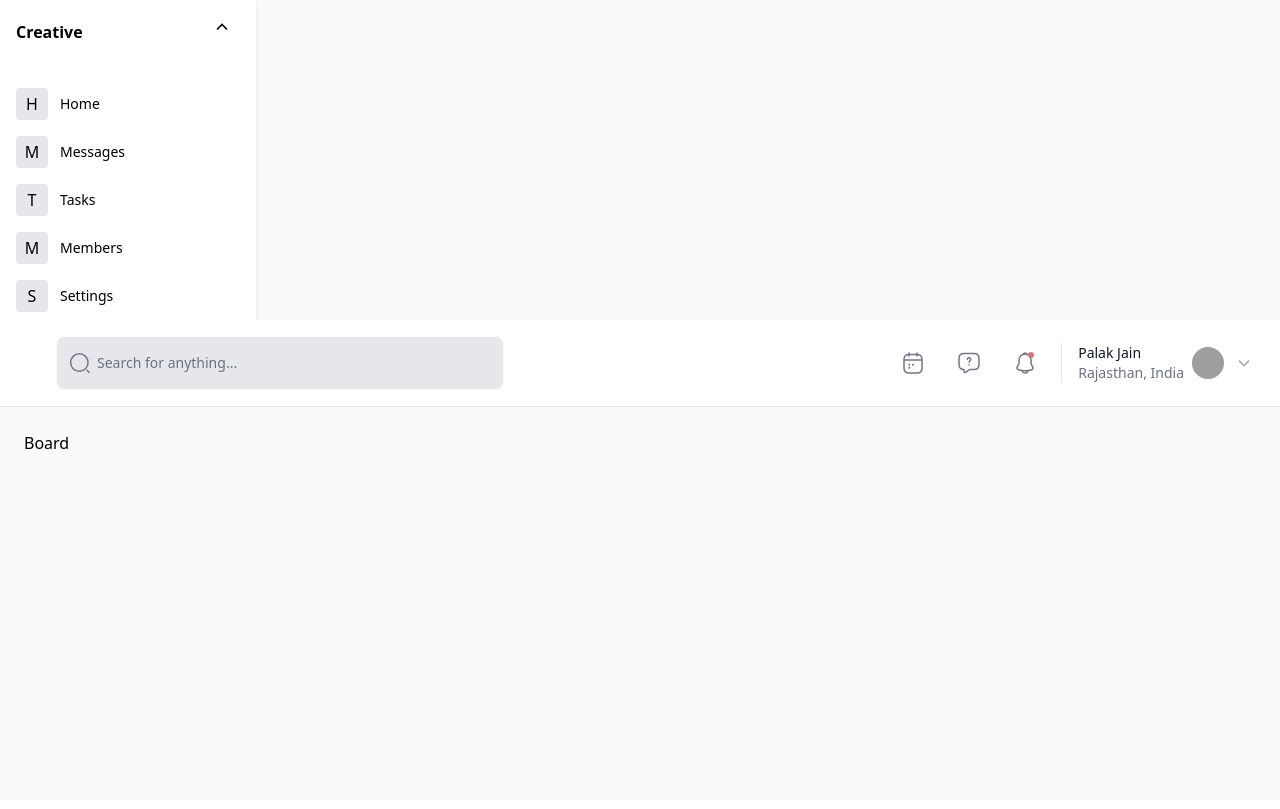
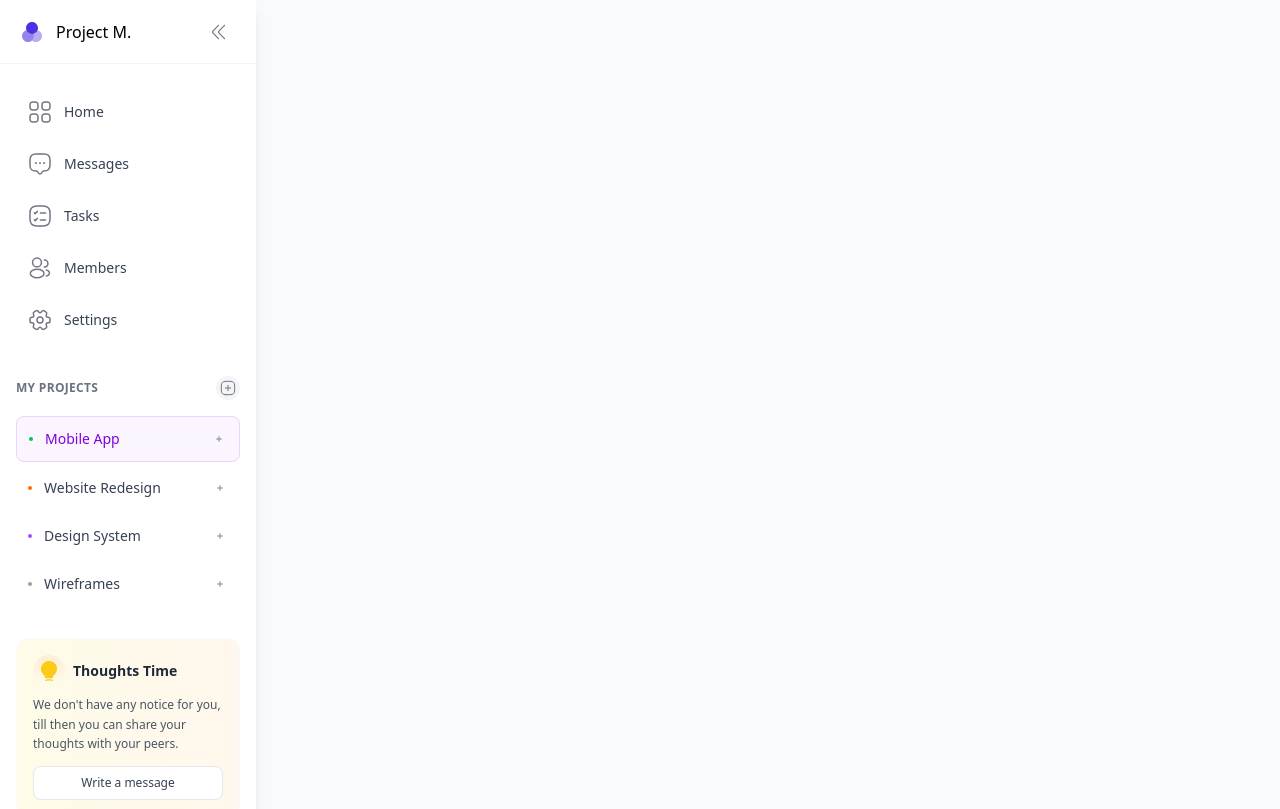
Before and after one commit to Bhanukiran889/task-manager, a React (Vite) app: page / in a window 1280 px wide. Shown: the top 809 px of the page. Built offline with nearby package versions, Linux system fonts and the light colour scheme; grey boxes are pictures that could not be loaded.

Commit message:
update sidebar

```diff
--- a/src/components/Sidebar.jsx
+++ b/src/components/Sidebar.jsx
@@ -1,32 +1,197 @@
+import Icon from "./Icon";
 
 const navItems = [
-  { id: "home", label: "Home" },
-  { id: "messages", label: "Messages" },
-  { id: "tasks", label: "Tasks" },
-  { id: "members", label: "Members" },
-  { id: "settings", label: "Settings" },
+  { id: "home", label: "Home", icon: "home" },
+  { id: "messages", label: "Messages", icon: "messages" },
+  { id: "tasks", label: "Tasks", icon: "tasks" },
+  { id: "members", label: "Members", icon: "members" },
+  { id: "settings", label: "Settings", icon: "settings" },
+];
+
+const projects = [
+  { id: "mobile-app", name: "Mobile App", color: "green", active: true },
+  { id: "website-redesign", name: "Website Redesign", color: "orange" },
+  { id: "design-system", name: "Design System", color: "purple" },
+  { id: "wireframes", name: "Wireframes", color: "gray" },
 ];
 
 export default function Sidebar({ open, toggle }) {
   return (
-    <aside className={`bg-white  shadow ${open ? "w-64" : "w-16"} transition-all duration-200`}>
-      <div className="h-16 flex items-center px-4">
-        <div className="flex-1">
-          <div className="font-bold">{open ? "Creative" : "C"}</div>
+    <aside
+      className={`bg-white shadow-lg ${
+        open ? "w-64" : "w-16"
+      } transition-all duration-200`}
+    >
+      {/* Header */}
+      <div className="h-16 flex items-center px-4 border-b border-gray-100">
+        <div className="flex-1 flex items-center gap-2">
+          <div className="w-8 h-8  rounded-lg flex items-center justify-center">
+            <svg
+              width="24"
+              height="24"
+              viewBox="0 0 24 24"
+              fill="none"
+              xmlns="http://www.w3.org/2000/svg"
+            >
+              <path
+                opacity="0.6"
+                d="M14 16C14 17.77 13.23 19.37 12 20.46C10.94 21.42 9.54 22 8 22C4.69 22 2 19.31 2 16C2 13.24 3.88 10.9 6.42 10.21C7.11 11.95 8.59 13.29 10.42 13.79C10.92 13.93 11.45 14 12 14C12.55 14 13.08 13.93 13.58 13.79C13.85 14.47 14 15.22 14 16Z"
+                fill="#5030E5"
+              />
+              <path
+                d="M18 8C18 8.78 17.85 9.53 17.58 10.21C16.89 11.95 15.41 13.29 13.58 13.79C13.08 13.93 12.55 14 12 14C11.45 14 10.92 13.93 10.42 13.79C8.59 13.29 7.11 11.95 6.42 10.21C6.15 9.53 6 8.78 6 8C6 4.69 8.69 2 12 2C15.31 2 18 4.69 18 8Z"
+                fill="#5030E5"
+              />
+              <path
+                opacity="0.4"
+                d="M22 16C22 19.31 19.31 22 16 22C14.46 22 13.06 21.42 12 20.46C13.23 19.37 14 17.77 14 16C14 15.22 13.85 14.47 13.58 13.79C15.41 13.29 16.89 11.95 17.58 10.21C20.12 10.9 22 13.24 22 16Z"
+                fill="#5030E5"
+              />
+            </svg>
+          </div>
+          {open && (
+            <div className="font-medium text-md text-black-600">Project M.</div>
+          )}
         </div>
-        <button onClick={toggle} className="p-2">
-          <svg className="w-5 h-5" viewBox="0 0 24 24" fill="none"><path d="M6 9l6-6 6 6" stroke="currentColor" strokeWidth="2"/></svg>
+        <button onClick={toggle} className="p-2 hover:bg-gray-100 rounded-lg">
+          <svg
+            width="26"
+            height="20"
+            viewBox="0 0 26 20"
+            fill="none"
+            xmlns="http://www.w3.org/2000/svg"
+          >
+            <path
+              d="M18.5 17.225C18.3417 17.225 18.1833 17.1667 18.0583 17.0417L12.625 11.6083C11.7417 10.725 11.7417 9.27499 12.625 8.39165L18.0583 2.95832C18.3 2.71665 18.7 2.71665 18.9417 2.95832C19.1833 3.19999 19.1833 3.59999 18.9417 3.84165L13.5083 9.27499C13.1083 9.67499 13.1083 10.325 13.5083 10.725L18.9417 16.1583C19.1833 16.4 19.1833 16.8 18.9417 17.0417C18.8167 17.1583 18.6583 17.225 18.5 17.225Z"
+              fill="#787486"
+            />
+            <path
+              d="M12.5 17.225C12.3417 17.225 12.1834 17.1667 12.0584 17.0417L6.62502 11.6083C5.74169 10.725 5.74169 9.27499 6.62502 8.39165L12.0584 2.95832C12.3 2.71665 12.7 2.71665 12.9417 2.95832C13.1834 3.19999 13.1834 3.59999 12.9417 3.84165L7.50836 9.27499C7.10836 9.67499 7.10836 10.325 7.50836 10.725L12.9417 16.1583C13.1834 16.4 13.1834 16.8 12.9417 17.0417C12.8167 17.1583 12.6584 17.225 12.5 17.225Z"
+              fill="#787486"
+            />
+          </svg>
         </button>
       </div>
 
-      <nav className="mt-4 px-2">
-        {navItems.map(item => (
-          <div key={item.id} className="flex items-center gap-3 p-2 rounded hover:bg-gray-100 cursor-pointer">
-            <div className="w-8 h-8 rounded bg-gray-200 flex items-center justify-center">{item.label[0]}</div>
-            {open && <div className="text-sm">{item.label}</div>}
+      {/* Navigation */}
+      <nav className="mt-6 px-4">
+        {navItems.map((item) => (
+          <div
+            key={item.id}
+            className="flex items-center gap-3 p-3 rounded-lg hover:bg-gray-50 cursor-pointer mb-1"
+          >
+            <Icon name={item.icon} size={20} className="text-gray-600" />
+            {open && (
+              <div className="text-sm font-medium text-gray-700">
+                {item.label}
+              </div>
+            )}
           </div>
         ))}
       </nav>
+
+      {/* My Projects Section */}
+      {open && (
+        <div className="mt-8 px-4">
+          <div className="flex items-center justify-between mb-4">
+            <h3 className="text-xs font-semibold text-gray-500 uppercase tracking-wide">
+              MY PROJECTS
+            </h3>
+            <button className="w-6 h-6 bg-gray-100 rounded-full flex items-center justify-center hover:bg-gray-200">
+              <svg
+                width="16"
+                height="16"
+                viewBox="0 0 16 16"
+                fill="none"
+                xmlns="http://www.w3.org/2000/svg"
+              >
+                <path
+                  d="M5.33334 8H10.6667"
+                  stroke="#787486"
+                  stroke-linecap="round"
+                  stroke-linejoin="round"
+                />
+                <path
+                  d="M8 10.6667V5.33333"
+                  stroke="#787486"
+                  stroke-linecap="round"
+                  stroke-linejoin="round"
+                />
+                <path
+                  d="M6.00001 14.6667H10C13.3333 14.6667 14.6667 13.3333 14.6667 10V6C14.6667 2.66667 13.3333 1.33333 10 1.33333H6.00001C2.66668 1.33333 1.33334 2.66667 1.33334 6V10C1.33334 13.3333 2.66668 14.6667 6.00001 14.6667Z"
+                  stroke="#787486"
+                  stroke-linecap="round"
+                  stroke-linejoin="round"
+                />
+              </svg>
+            </button>
+          </div>
+
+          <div className="space-y-1">
+            {projects.map((project) => (
+              <div
+                key={project.id}
+                className={`flex items-center gap-3 p-3 rounded-lg cursor-pointer transition-colors ${
+                  project.active
+                    ? "bg-purple-50 border border-purple-200"
+                    : "hover:bg-gray-50"
+                }`}
+              >
+                <div
+                  className={`w-1 h-1 rounded-full ${
+                    project.color === "green"
+                      ? "bg-green-500"
+                      : project.color === "orange"
+                      ? "bg-orange-500"
+                      : project.color === "purple"
+                      ? "bg-purple-500"
+                      : "bg-gray-400"
+                  }`}
+                ></div>
+                <span
+                  className={`text-sm font-medium ${
+                    project.active ? "text-purple-700" : "text-gray-700"
+                  }`}
+                >
+                  {project.name}
+                </span>
+                <button className="ml-auto text-gray-400 hover:text-gray-600">
+                  <svg className="w-4 h-4" viewBox="0 0 24 24" fill="none">
+                    <path
+                      d="M12 8v8M8 12h8"
+                      stroke="currentColor"
+                      strokeWidth="2"
+                    />
+                  </svg>
+                </button>
+              </div>
+            ))}
+          </div>
+        </div>
+      )}
+
+      {/* Thoughts Time Card */}
+      {open && (
+        <div className="mt-8 mx-4 mb-4">
+          <div className="bg-gradient-to-r from-yellow-50 to-orange-50 rounded-xl p-4 border border-gray-50">
+            <div className="flex items-center gap-2 mb-2">
+              <div className="w-8 h-8 bg-gradient-to-t from-yellow-50 to-orange-100 rounded-full flex items-center justify-center">
+                <Icon name="lightbulb" size={14} className="text-white" />
+              </div>
+              <h4 className="text-sm font-semibold text-gray-800">
+                Thoughts Time
+              </h4>
+            </div>
+            <p className="text-xs text-gray-600 mb-3 leading-relaxed">
+              We don't have any notice for you, till then you can share your
+              thoughts with your peers.
+            </p>
+            <button className="w-full bg-white text-gray-700 text-xs font-medium py-2 px-3 rounded-lg border border-gray-200 hover:bg-gray-50">
+              Write a message
+            </button>
+          </div>
+        </div>
+      )}
     </aside>
   );
 }
```
